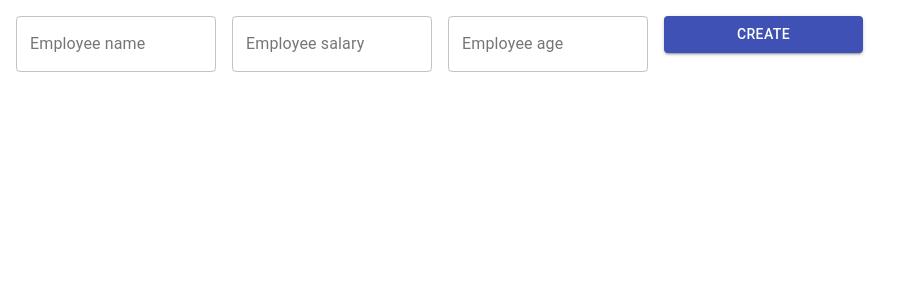
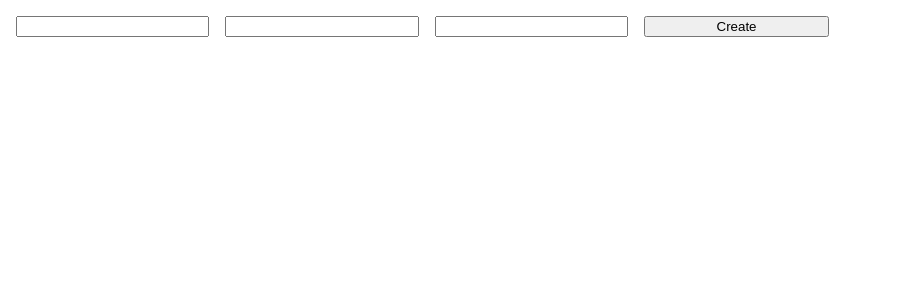
Before and after one commit to trampoline95/crudApp, a Next.js app: page /employee/CreateEmployee in a window 1280 px wide. Shown: the top 300 px of the page, without its empty margins (0-911 px from the left). Built offline with nearby package versions, Linux system fonts and the light colour scheme.

Commit message:
material ui fix for data fetching

```diff
--- a/pages/employee/CreateEmployee.js
+++ b/pages/employee/CreateEmployee.js
@@ -33,7 +33,7 @@ function CreateEmployee()  {
         e.preventDefault();
         axios.post(`http://dummy.restapiexample.com/api/v1/create`, {newEmployee})
         .then(res => {
-            console.log(res.data)
+            console.log(res.data.data)
         })
     }
 
@@ -42,28 +42,25 @@ function CreateEmployee()  {
         <div>
              <form className={classes.root} noValidate autoComplete="off" onSubmit={e => Submit(e)}>
 
-                <TextField id="outlined-basic"
-                 label="Employee name"
-                 variant="outlined"
+                <input
+                 label="outlined"
                  className="name"
                  value={newEmployee.name}
                  onChange={e => Handle(e)}/>
 
-                <TextField id="outlined-basic"
+                <input
                 label="Employee salary"
-                variant="outlined"
                 className="salary"
                 value={newEmployee.salary}
                 onChange={e => Handle(e)}/>
 
-                <TextField id="outlined-basic"
+                <input
                 label="Employee age"
-                variant="outlined"
                 className="age"
                 value={newEmployee.age}
                 onChange={e => Handle(e)}/>
 
-               <Button variant="contained" color="primary" >Create</Button >
+               <button>Create</button>
             </form>
 
         </div>
--- a/pages/index.js
+++ b/pages/index.js
@@ -2,6 +2,7 @@ import Head from 'next/head'
 import Employee from './employee/Employee'
 import EachEmployee from './employee/EachEmployee'
 import CreateEmployee from './employee/CreateEmployee'
+import PersonList from './employee/Create'
 
 
 export default function Home() {
```
Also changed, not shown: pages/employee/Create.js (added, +40 -0 lines).
